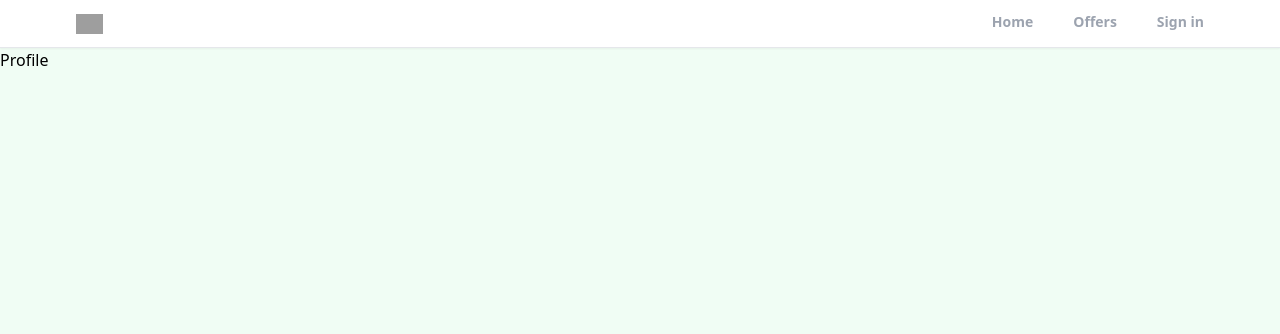
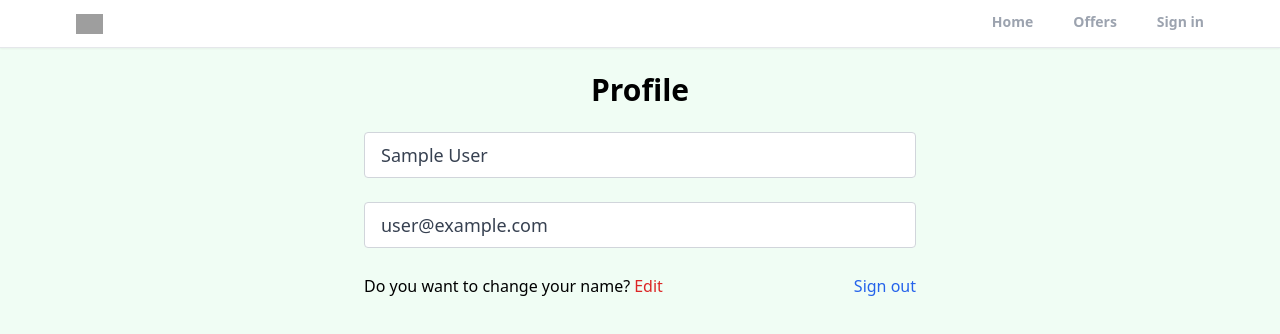
Before and after one commit to clutchdeveloper/realtor_clone, a React (Create React App) app: page /profile in a window 1280 px wide. Shown: the top 334 px of the page. Built offline with nearby package versions, Linux system fonts and the light colour scheme; no server answers; sample sign-in values are in the browser's storage; grey boxes are pictures that could not be loaded.

Commit message:
Protected route and custome hook

```diff
--- a/src/App.js
+++ b/src/App.js
@@ -8,6 +8,8 @@ import SignUp from "./pages/SignUp";
 import ForgotPassword from "./pages/ForgotPassword";
 import Header from "./components/Header";
 import toast, { Toaster } from "react-hot-toast";
+import PrivateRoute from "./components/PrivateRoute";
+
 
 function App() {
   return (
@@ -16,15 +18,16 @@ function App() {
         <Header />
         <Routes>
           <Route path="/" element={<Home />} />
-          <Route path="/profile" element={<Profile />} />
+          <Route path="/profile" element={<PrivateRoute />}>
+            <Route path="/profile" element={<Profile />} />
+          </Route>
+
           <Route path="/sign-in" element={<SignIn />} />
           <Route path="/Sign-up" element={<SignUp />} />
           <Route path="/forgot-password" element={<ForgotPassword />} />
           <Route path="/offers" element={<Offers />} />
         </Routes>
-        <Toaster
-        position="right-center"
-        />
+        <Toaster position="right-center" />
       </Router>
     </>
   );
--- /dev/null
+++ b/src/components/PrivateRoute.jsx
@@ -0,0 +1,11 @@
+import React from 'react'
+import { Navigate, Outlet } from 'react-router';
+import useAuthStatus from '../hooks/useAuthStatus';
+
+export default function PrivateRoute() {
+    const {loggedIn, checkingStatus} = useAuthStatus()
+    if (checkingStatus) {
+        return <h3>Loading...</h3>
+    }
+  return loggedIn ? <Outlet /> : <Navigate to="/sign-in" />
+}
--- /dev/null
+++ b/src/hooks/useAuthStatus.jsx
@@ -0,0 +1,19 @@
+import { getAuth, onAuthStateChanged } from 'firebase/auth';
+import React, { useEffect, useState } from 'react'
+
+export default function useAuthStatus() {
+    const [loggedIn, setLoggedIn] = useState(false);
+    const [checkingStatus, setCheckingStatus] = useState(true);
+
+    useEffect(() => {
+        const auth = getAuth();
+        onAuthStateChanged(auth, (user) => {
+            if (user) {
+                setLoggedIn(true);
+            }
+            setCheckingStatus(false);
+        })
+    }, [])
+
+  return {loggedIn, checkingStatus}
+}
--- a/src/pages/ForgotPassword.jsx
+++ b/src/pages/ForgotPassword.jsx
@@ -1,10 +1,23 @@
 import React, { useState } from "react";
 import { Link } from "react-router-dom";
 import OAuth from "../components/OAuth";
+import { toast } from "react-hot-toast";
+import { getAuth, sendPasswordResetEmail } from "firebase/auth";
 
 export default function ForgotPassword() {
 
   const [email, setEmail] = useState("");
+
+  const handleSubmit = async (e) => {
+    e.preventDefault();
+    try {
+      const auth = getAuth();
+      await sendPasswordResetEmail(auth, email);
+      toast.success("Email was sent")
+    } catch (error) {
+      toast.error("Could not send reset password")
+    }
+  }
 
   return (
     <section className="text-3xl text-center mt-6 font-bold">
@@ -18,7 +31,7 @@ export default function ForgotPassword() {
           />
         </div>
         <div className="w-full md:w-[67%] lg:w-[40%] lg:ml-20">
-          <form>
+          <form onSubmit={handleSubmit}>
             <input
               className="mb-6 w-full px-4 py-2 text-xl text-gray-700 bg-white font-normal border-gray-300 rounded transition ease-in-out"
               type="email"
--- a/src/pages/Profile.jsx
+++ b/src/pages/Profile.jsx
@@ -1,7 +1,42 @@
-import React from 'react'
+import { getAuth } from 'firebase/auth';
+import React, { useState } from 'react'
+import { useNavigate } from 'react-router';
 
 export default function Profile() {
+  const auth = getAuth()
+  const navigate = useNavigate();
+  const [formData, setFormData] = useState({
+    name: auth.currentUser.displayName,
+    email:auth.currentUser.email
+  })
+
+  const { name, email } = formData;
+
+  const onLoggedOut = () => {
+    auth.signOut();
+    navigate("/");
+  }
+
   return (
-    <div>Profile</div>
-  )
+    <>
+      <section className="max-w-6xl  mx-auto flex justify-center items-center flex-col">
+        <h1 className="text-3xl text-center mt-6 font-bold">Profile</h1>
+        <div className="w-full md:w-[50%] px-3 mt-6">
+          <form>
+            <input type="text" id="name" value={name} disabled className="w-full px-4 py-2 text-lg text-gray-700 bg-white border border-gray-300 rounded transition ease-in-out mb-6" />
+
+            <input type="email" id="name" value={email} disabled className="w-full px-4 py-2 text-lg text-gray-700 bg-white border border-gray-300 rounded transition ease-in-out mb-6" />
+
+            <div className="flex justify-between whitespace-nowrap text-sm !font-bold sm:text-lg  mb-6">
+              <p className="flex items-center">
+                Do you want to change your name?
+                <span className="text-red-600 ease-in-out hover:text-red-700 transition duration-200 ml-1 cursor-pointer">Edit</span>
+              </p>
+              <p onClick={onLoggedOut} className="text-blue-600 hover:text-blue-800 transition duration-200 ease-in-out cursor-pointer">Sign out</p>
+            </div>
+          </form>
+        </div>
+      </section>
+    </>
+  );
 }
```
